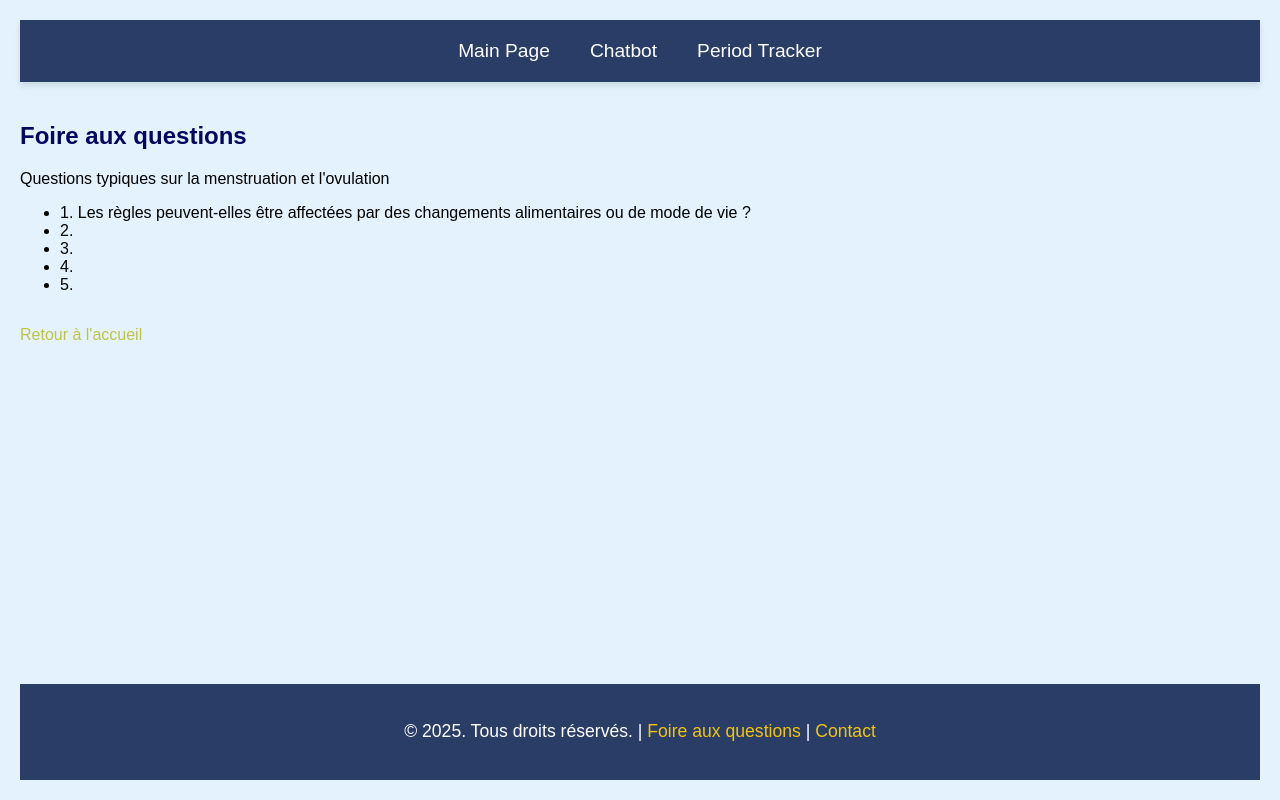
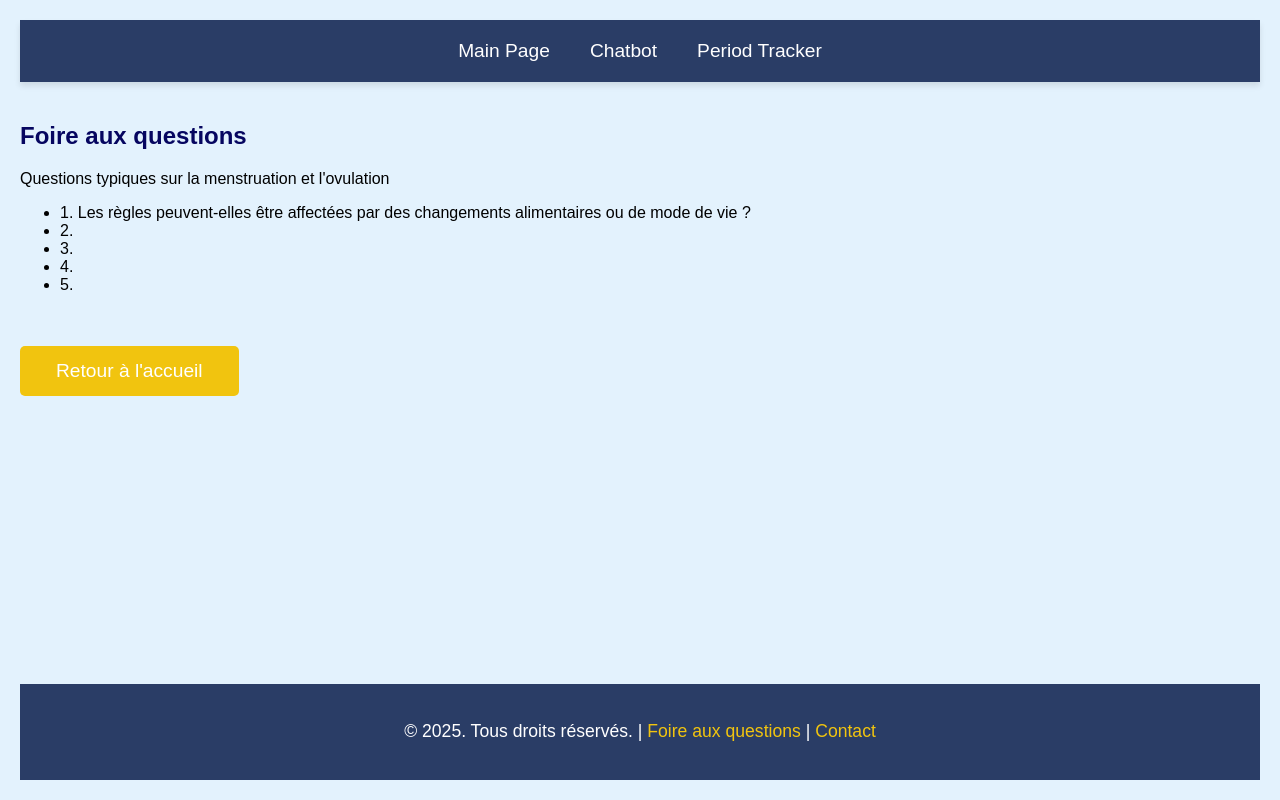
Before and after one commit to Drapesnape/UdeMHacks2025, a website: page code/html/foire.html in a window 1280 px wide. Drawn offline with Linux system fonts and the light colour scheme.

Commit message:
update files

```diff
--- a/code/html/foire.html
+++ b/code/html/foire.html
@@ -88,6 +88,28 @@
     footer a:hover {
       text-decoration: underline;
     }
+
+    .cta-button {
+      background-color: #F1C40F;
+      color: white;
+      padding: 14px 36px;
+      border: none;
+      border-radius: 5px;
+      font-size: 1.2rem;
+      cursor: pointer;
+      transition: background-color 0.3s ease;
+      margin-top: 20px;
+      display: block;
+
+    }
+
+    .cta-button:hover {
+      background-color: #F39C12;
+    }
+
+    .button-tag {
+      text-decoration: none;
+    }
   </style>
 </head>
 
@@ -114,7 +136,9 @@
   </section>
 
   <!-- Lien de retour à l'accueil -->
-  <p><a href="index.html">Retour à l'accueil</a></p>
+  <p><a class="button-tag" href="./chat.html">
+      <button class="cta-button">Retour à l'accueil</button>
+    </a></p>
   <footer>
     <p>
       &copy; 2025. Tous droits réservés. |
```
Also changed, not shown: code/html/contact.html (+25 -1 lines), README.md (deleted).
